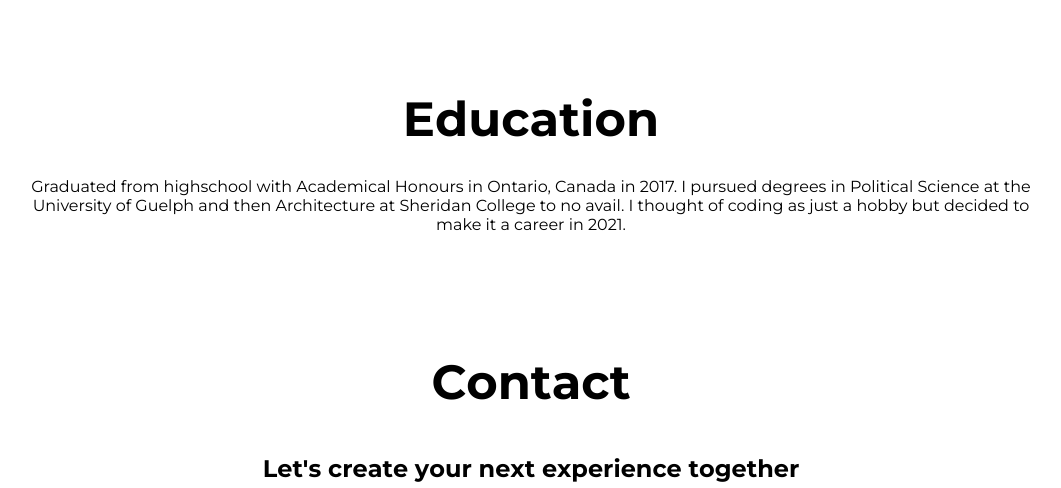
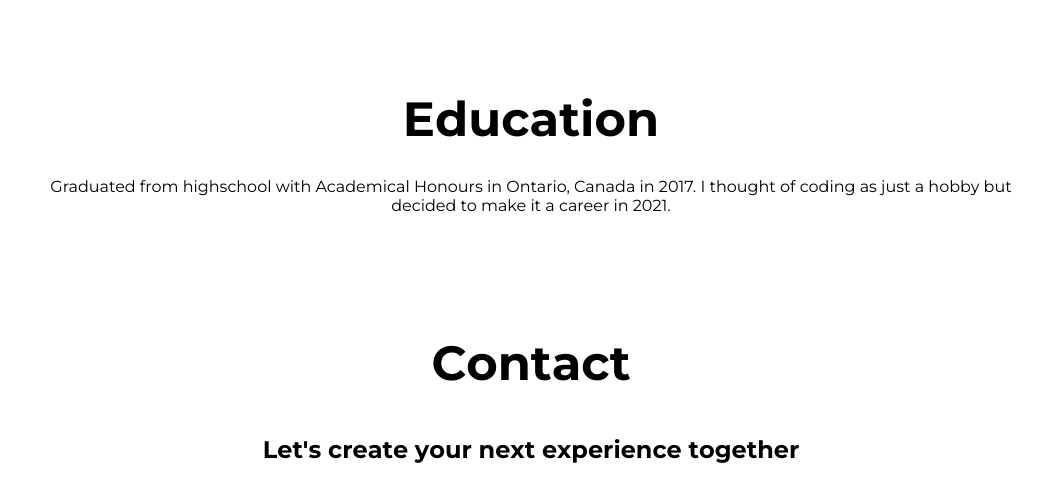
Before and after one commit to andresaponte22/react-portfolio, a Gatsby site: page / in a window 1280 px wide. Shown: the part 2265-2753 px from the top of the page, without its empty margins (109-1170 px from the left). Built offline with nearby package versions, Linux system fonts and the light colour scheme; Gatsby itself is replaced by a stand-in of ours.

Commit message:
Updated education section

```diff
--- a/src/yourdata.js
+++ b/src/yourdata.js
@@ -167,8 +167,8 @@ export default {
 
   promotionHeading: "Education",
   promotionPara:
-    "Graduated from highschool with Academical Honours in Ontario, Canada in 2017. I pursued degrees in Political Science at the University of Guelph and then Architecture at Sheridan College to no avail. I thought of coding as just a hobby but decided to make it a career in 2021.",
-  // End Promotion Section -----------------
+    "Graduated from highschool with Academical Honours in Ontario, Canada in 2017. I thought of coding as just a hobby but decided to make it a career in 2021.",
+  // End Promotion Section -----------------gigit
 
   //   Contact Section --------------
 
```
